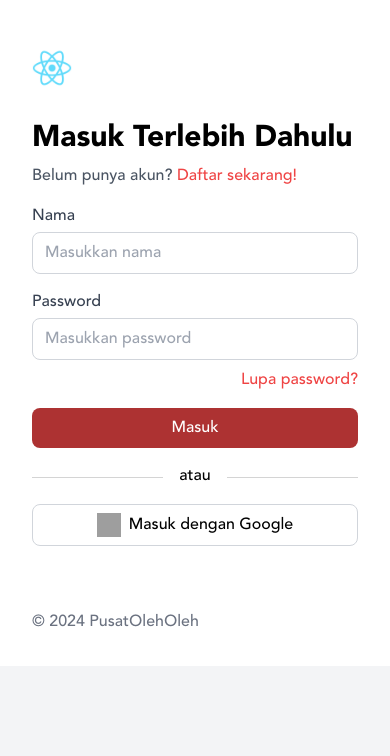
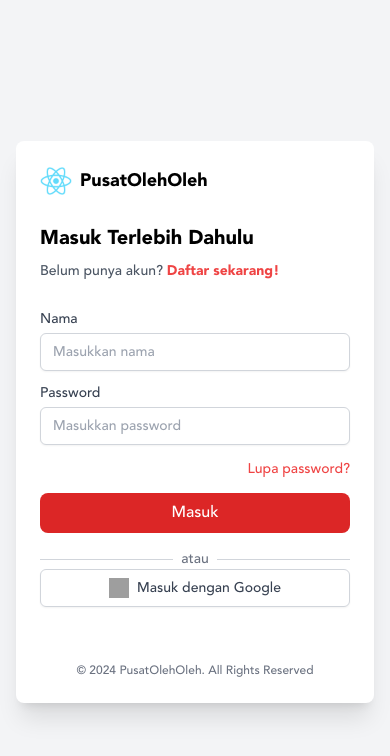
Before and after one commit to heufken/pusatoleholeh-frontend, a React (Create React App) app: page /login in a window 390 px wide. Shown: the top 756 px of the page. Built offline with nearby package versions, Linux system fonts and the light colour scheme; grey boxes are pictures that could not be loaded.

Commit message:
layout correction and adding router

```diff
--- a/src/pages/auth.js
+++ b/src/pages/auth.js
@@ -1,50 +1,63 @@
 import React from "react";
+import { useNavigate } from "react-router-dom";
 
 function AuthPage() {
+  const navigate = useNavigate();
+
   return (
-    <div className="min-h-screen flex flex-col md:flex-row">
-      {/* Left Side - Form Section */}
-      <div className="w-full md:w-1/2 bg-white flex flex-col justify-center items-start px-8 md:px-16">
-        <div className="mb-8 mt-12 md:mt-0">
-          <img src="/logo.png" alt="PusatOlehOleh Logo" className="w-10 h-10" />
+    <div className="min-h-screen bg-gray-100 flex items-center justify-center p-4">
+      <div className="bg-white rounded-lg shadow-xl overflow-hidden w-full max-w-4xl">
+        <div className="flex flex-col md:flex-row">
+          {/* Bagian Kiri - Form */}
+          <div className="w-full md:w-1/2 p-6">
+            <div className="flex items-center mb-4">
+              <img
+                src="/logo.png"
+                alt="PusatOlehOleh Logo"
+                className="h-8 w-8 mr-2"
+              />
+              <h1 className="text-lg font-bold">PusatOlehOleh</h1>
             </div>
-
-        <h2 className="text-3xl font-avenir font-bold mb-2">
+            <h2 className="text-xl font-bold mb-2 pt-3">
               Masuk Terlebih Dahulu
             </h2>
-        <p className="text-gray-600 mb-4 font-avenir text-left">
+            <p className="text-sm text-gray-600 mb-4">
               Belum punya akun?{" "}
               <button
-            onClick={() => alert("Navigasi ke halaman daftar")}
-            className="text-red-500"
+                onClick={() => navigate("/register")}
+                className="text-red-500 font-semibold"
               >
                 Daftar sekarang!
               </button>
             </p>
 
-        <form className="w-full">
-          <div className="mb-4">
-            <label className="block text-gray-700 font-avenir">Nama</label>
+            <form className="space-y-3">
+              <div>
+                <label className="block text-sm font-medium text-gray-700 pt-3">
+                  Nama
+                </label>
                 <input
                   type="text"
                   placeholder="Masukkan nama"
-              className="w-full border border-gray-300 rounded-lg px-3 py-2 mt-1 focus:outline-none focus:ring-2 focus:ring-red-500"
+                  className="mt-1 block w-full border border-gray-300 rounded-md shadow-sm py-2 px-3 text-sm focus:outline-none focus:ring-red-500 focus:border-red-500"
                 />
               </div>
 
-          <div className="mb-2">
-            <label className="block text-gray-700 font-avenir">Password</label>
+              <div>
+                <label className="block text-sm font-medium text-gray-700">
+                  Password
+                </label>
                 <input
                   type="password"
                   placeholder="Masukkan password"
-              className="w-full border border-gray-300 rounded-lg px-3 py-2 mt-1 focus:outline-none focus:ring-2 focus:ring-red-500"
+                  className="mt-1 block w-full border border-gray-300 rounded-md shadow-sm py-2 px-3 text-sm focus:outline-none focus:ring-red-500 focus:border-red-500"
                 />
               </div>
 
-          <div className="text-right mb-4">
+              <div className="text-right">
                 <button
                   onClick={() => alert("Navigasi ke halaman lupa password")}
-              className="text-red-500"
+                  className="text-red-500 text-sm"
                 >
                   Lupa password?
                 </button>
@@ -52,38 +65,48 @@ function AuthPage() {
 
             <button
               type="submit"
-            className="w-full bg-custom-red text-white py-2 rounded-lg hover:bg-red-600 transition duration-300 font-avenir font-medium"
+              className="w-full bg-red-600 text-white py-2 rounded-lg hover:bg-custom-red transition duration-300 font-avenir font-medium"
             >
               Masuk
             </button>
 
-          <div className="my-4 flex items-center before:mt-0.5 before:flex-1 before:border-t before:border-neutral-300 after:mt-0.5 after:flex-1 after:border-t after:border-neutral-300">
-            <p className="mx-4 mb-0 text-center font-avenir font-medium">
-              atau
-            </p>
+            </form>
+
+            <div className="mt-4 relative">
+              <div className="absolute inset-0 flex items-center">
+                <div className="w-full border-t border-gray-300"></div>
+              </div>
+              <div className="relative flex justify-center text-sm">
+                <span className="px-2 bg-white text-gray-500">atau</span>
+              </div>
             </div>
 
             <button
               type="button"
-            className="w-full mt-3 border border-gray-300 py-2 rounded-lg flex items-center justify-center hover:bg-gray-100 transition duration-300 font-avenir font-medium"
+              className="w-full flex items-center justify-center px-4 py-2 border border-gray-300 rounded-md shadow-sm text-sm font-medium text-gray-700 bg-white hover:bg-gray-50"
             >
-            <img src="/google-icon.png" alt="Google" className="w-6 h-6 mr-2" />
+              <img
+                src="/google-icon.png"
+                alt="Google"
+                className="h-5 w-5 mr-2"
+              />
               Masuk dengan Google
             </button>
-        </form>
 
-        <footer className="mt-16 mb-8 text-gray-500 text-left">
-          <p>© 2024 PusatOlehOleh</p>
+            <footer className="mt-4 text-center text-xs text-gray-500 pt-10">
+              <p>© 2024 PusatOlehOleh. All Rights Reserved</p>
             </footer>
           </div>
 
-      {/* Right Side - Image Section */}
-      <div className="hidden md:flex md:w-1/2 justify-center items-center bg-gray-100">
+          {/* Bagian Kanan - Gambar */}
+          <div className="hidden md:block md:w-1/2">
             <img
+              className="object-cover w-full h-full"
               src="/placeholder.jpg"
-          alt="Display"
-          className="w-3/4 h-auto object-contain rounded-r-lg"
+              alt="Placeholder"
             />
+          </div>
+        </div>
       </div>
     </div>
   );
--- a/src/pages/register.js
+++ b/src/pages/register.js
@@ -1,6 +1,9 @@
 import React from "react";
+import { useNavigate } from "react-router-dom";
 
 function RegisterPage() {
+  const navigate = useNavigate();
+
   return (
     <div className="min-h-screen bg-gray-100 flex items-center justify-center p-4">
       <div className="bg-white rounded-lg shadow-xl overflow-hidden w-full max-w-4xl">
@@ -8,21 +11,33 @@ function RegisterPage() {
           {/* Bagian Kiri - Form */}
           <div className="w-full md:w-1/2 p-6">
             <div className="flex items-center mb-4">
-              <img src="/logo.png" alt="PusatOlehOleh Logo" className="h-8 w-8 mr-2" />
+              <img
+                src="/logo.png"
+                alt="PusatOlehOleh Logo"
+                className="h-8 w-8 mr-2"
+              />
               <h1 className="text-lg font-bold">PusatOlehOleh</h1>
             </div>
-            <h2 className="text-xl font-bold mb-2">
-              Buat Akun Terlebih Dahulu
+            <h2 className="text-xl font-bold mb-2 pt-3">
+              Buat akun dulu, yuk?
             </h2>
             <p className="text-sm text-gray-600 mb-4">
-              Sudah Punya Akun?{" "}
-              <button className="text-red-500 font-semibold">
-                Masuk Sekarang!
+              Sudah punya akun?{" "}
+              <button
+                onClick={() => navigate("/login")}
+                className="text-red-500 font-semibold"
+              >
+                Masuk sekarang!
               </button>
             </p>
             <form className="space-y-3">
               <div>
-                <label htmlFor="name" className="block text-sm font-medium text-gray-700">Nama</label>
+                <label
+                  htmlFor="name"
+                  className="block text-sm font-medium text-gray-700 pt-3"
+                >
+                  Nama
+                </label>
                 <input
                   type="text"
                   id="name"
@@ -31,7 +46,12 @@ function RegisterPage() {
                 />
               </div>
               <div>
-                <label htmlFor="email" className="block text-sm font-medium text-gray-700">Email</label>
+                <label
+                  htmlFor="email"
+                  className="block text-sm font-medium text-gray-700"
+                >
+                  Email
+                </label>
                 <input
                   type="email"
                   id="email"
@@ -40,7 +60,12 @@ function RegisterPage() {
                 />
               </div>
               <div>
-                <label htmlFor="password" className="block text-sm font-medium text-gray-700">Password</label>
+                <label
+                  htmlFor="password"
+                  className="block text-sm font-medium text-gray-700"
+                >
+                  Password
+                </label>
                 <input
                   type="password"
                   id="password"
@@ -49,7 +74,12 @@ function RegisterPage() {
                 />
               </div>
               <div>
-                <label htmlFor="repassword" className="block text-sm font-medium text-gray-700">Re-enter Password</label>
+                <label
+                  htmlFor="repassword"
+                  className="block text-sm font-medium text-gray-700"
+                >
+                  Re-enter Password
+                </label>
                 <input
                   type="password"
                   id="repassword"
@@ -58,11 +88,19 @@ function RegisterPage() {
                 />
               </div>
               <div className="text-right">
-                <button className="text-red-500 text-sm">
-                  Lupa password?
-                </button>
+                <button className="text-red-500 text-sm">Lupa password?</button>
               </div>
+
+            <button
+              type="submit"
+              className="w-full bg-red-600 text-white py-2 rounded-lg hover:bg-custom-red transition duration-300 font-avenir font-medium"
+            >
+              Buat Akun
+            </button>
+
             </form>
+
+
             <div className="mt-4 relative">
               <div className="absolute inset-0 flex items-center">
                 <div className="w-full border-t border-gray-300"></div>
@@ -76,17 +114,16 @@ function RegisterPage() {
                 type="button"
                 className="w-full flex items-center justify-center px-4 py-2 border border-gray-300 rounded-md shadow-sm text-sm font-medium text-gray-700 bg-white hover:bg-gray-50"
               >
-                <img className="h-5 w-5 mr-2" src="/google-icon.png" alt="Google logo" />
-                Login dengan Google
+                <img
+                  className="h-5 w-5 mr-2"
+                  src="/google-icon.png"
+                  alt="Google logo"
+                />
+                Daftar dengan Google
               </button>
             </div>
-            <button
-              type="submit"
-              className="w-full bg-red-600 text-white rounded-md py-2 px-4 text-sm hover:bg-red-700 focus:outline-none focus:ring-2 focus:ring-red-500 focus:ring-offset-2 mt-4"
-            >
-              Buat Akun
-            </button>
-            <footer className="mt-4 text-center text-xs text-gray-500">
+
+            <footer className="mt-4 text-center text-xs text-gray-500 pt-10">
               <p>© 2024 PusatOlehOleh. All Rights Reserved</p>
             </footer>
           </div>
--- a/tailwind.config.js
+++ b/tailwind.config.js
@@ -8,7 +8,7 @@ module.exports = {
       },
 
       colors: {
-        "custom-red": "#AD3232", // Contoh hex code untuk warna merah
+        "custom-red": "#AD3232",
       },
     },
   },
```
Also changed, not shown: src/App.js (+4 -8 lines). Lines whose indentation alone changed are shown as unchanged.
